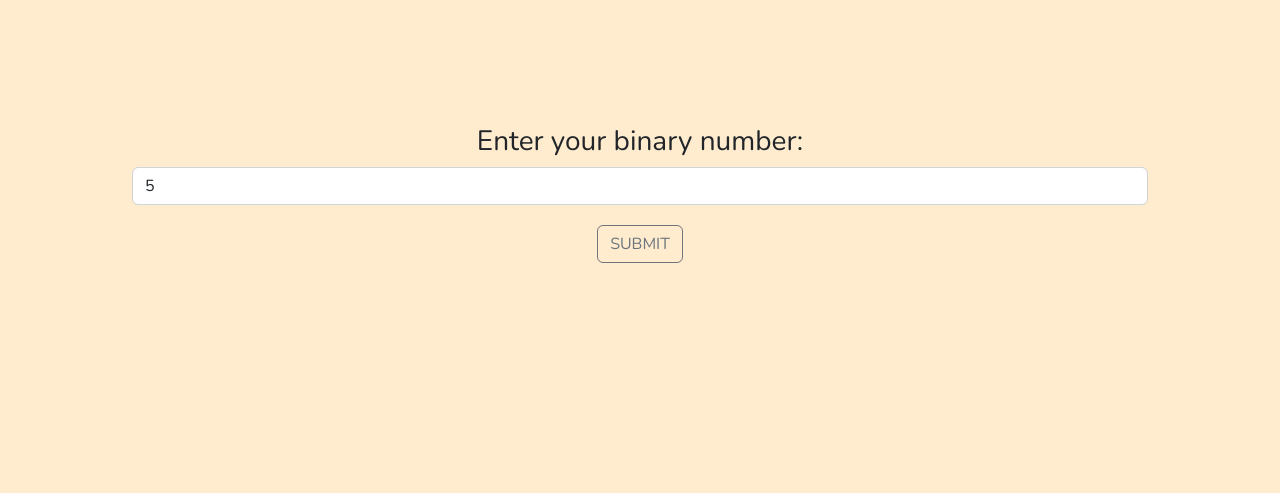
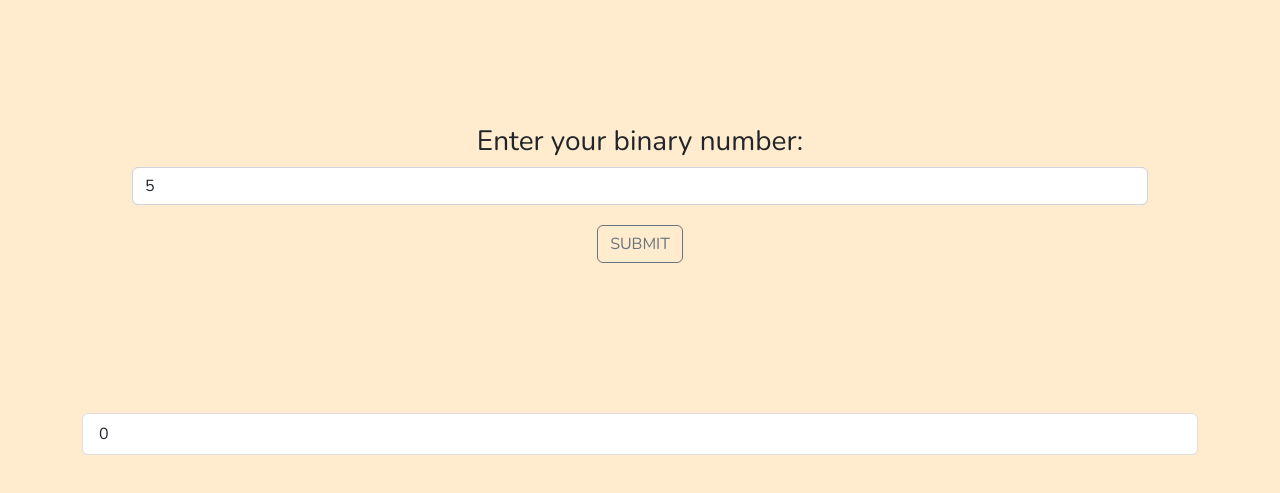
Before and after one commit to MouadBelbey/Bin2Dec, a plain HTML site: page index.html in a window 1280 px wide. Both pictures are taken after typing "5" into the empty fields and a click on the button "SUBMIT". Shown: the part 123-616 px from the top of the page. Drawn offline with nearby package versions, Linux system fonts and the light colour scheme.

Commit message:
Adding style and input elements
Adding some bootstrap to the result number and require a number in the input field

```diff
--- a/index.html
+++ b/index.html
@@ -19,12 +19,13 @@
         <form type="submit" id="submit_form">
             <div class="form_container">
                 <h3>Enter your binary number: </h3>
-                <input type="number" name="number" class="form-control" placeholder="Eg: '010101'">
+                <input type="number" name="number" class="form-control" placeholder="Eg: '010101'" required>
                 <button class="btn btn-outline-secondary" type="submit" id="button-addon2">SUBMIT</button>
               </div>
         </form>
 
-        <ul class="list"></ul>
+        <ul class="list-group">
+        </ul>
 
     </div>
 <script src="script.js"></script>
--- a/script.js
+++ b/script.js
@@ -1,39 +1,40 @@
+let ul = document.querySelector(".list-group")
 
-const container = document.querySelector(".span_div");
 
 // grapping the number
 
 const numForm = document.forms['submit_form'];
 
-numForm.addEventListener('submit', function(e) {
+numForm.addEventListener('submit', function (e) {
     e.preventDefault();
     const value = numForm.querySelector('input[type="number"]').value;
-    console.log(value);
 
     // working with the value
 
-    var myArr = String(value).split("").map((value)=>{
+    var myArr = String(value).split("").map((value) => {
         return Number(value)
-      })
-
-      console.log(myArr)
-      let result = 0;
+    })
+    let result = 0;
 
     for (let i = 0; i < myArr.length; i++) {
         if (myArr[i] == 1) {
             result = result + Math.pow(2, i);
         }
     }
-    console.log(result);
 
     // create elements
-    const resultNumber = document.createElement('span');
+    let li = document.createElement('li');
+    let resultNumber = document.createElement('span');
+
+    // adding style to the list
+    li.className = 'list-group-item';
 
     // add content
     resultNumber.textContent = result;
 
     // append to document
-    container.appendChild(resultNumber);
+    li.appendChild(resultNumber);
+    ul.appendChild(li);
 
 
 })
```
Also changed, not shown: styles.css (line endings or trailing spaces).
